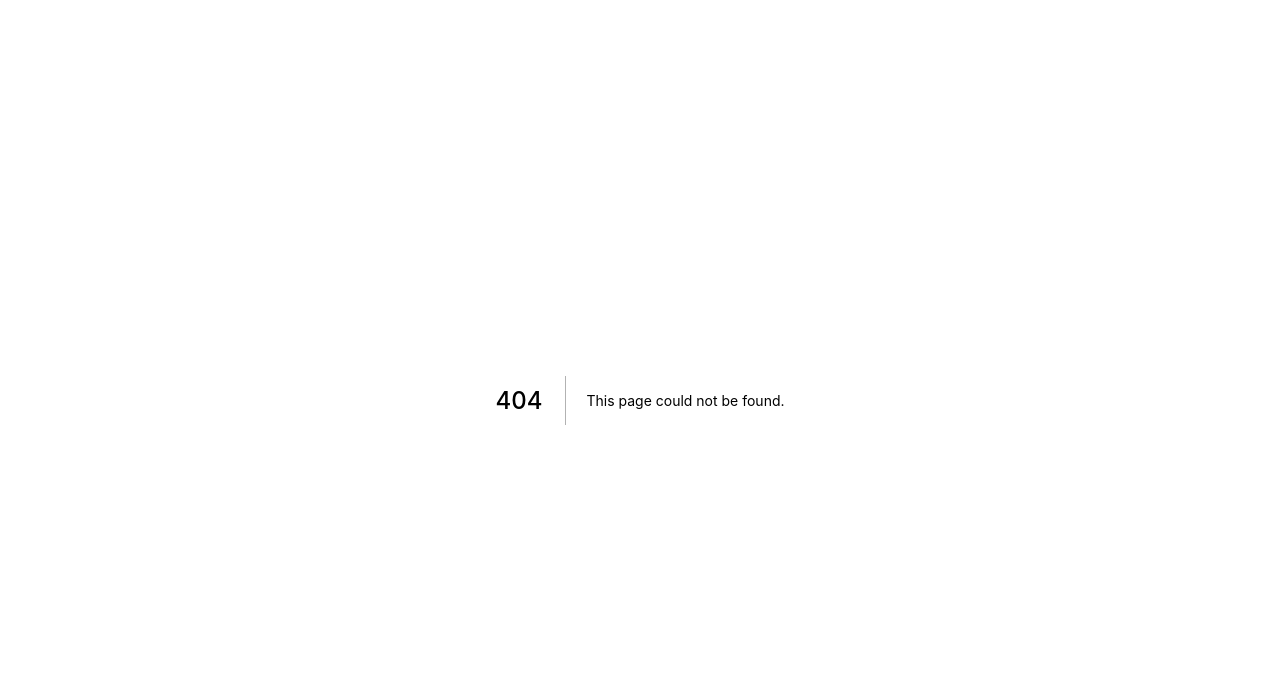
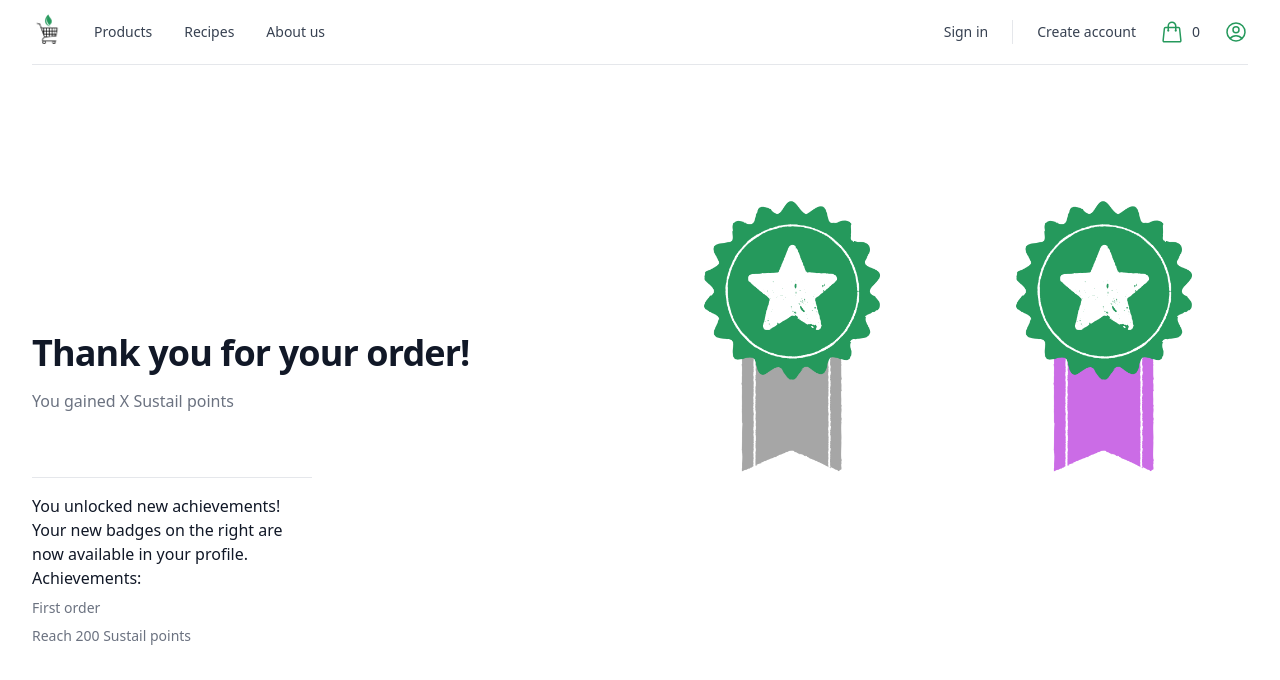
Before and after one commit to Jonas-Grill/sustail, a Next.js app in the folder frontend/: page /afterCheckout in a window 1280 px wide. Before the commit this address had no page. Shown: the top 680 px of the page. Built offline with nearby package versions, Linux system fonts and the light colour scheme.

Commit message:
small changes and afterCheckout page

```diff
--- a/frontend/pages/aboutUs.tsx
+++ b/frontend/pages/aboutUs.tsx
@@ -1,12 +1,12 @@
 import Navbar from "../components/Navbar";
 
 const features = [
-    {name: 'Transparency', description: 'description'},
-    {name: 'Sustainability', description: 'description'},
-    {name: 'Support', description: 'description'},
-    {name: 'Fair Trade', description: 'description'},
-    {name: 'Flexibility', description: 'description'},
-    {name: 'Community', description: 'description'},
+    {name: 'Transparency', description: 'Our algorithm and all information is transparently provided to customers'},
+    {name: 'Sustainability', description: 'We love sustainability and want to change the world to the better'},
+    {name: 'Support', description: 'We support local farmers by providing an easy platform'},
+    {name: 'Fair Trade', description: 'We are against low prices that are not possible to provide by sustainable farmers'},
+    {name: 'Flexibility', description: 'Everyone can join and learn'},
+    {name: 'Community', description: 'We love our community and want to grow day by day'},
 ]
 
 export default function AboutUs() {
@@ -40,21 +40,6 @@ export default function AboutUs() {
                                 alt="Walnut card tray with white powder coated steel divider and 3 punchout holes."
                                 className="rounded-lg bg-gray-100"
                             />
-                            <img
-                                src="/Sustail.png"
-                                alt="Top down view of walnut card tray with embedded magnets and card groove."
-                                className="rounded-lg bg-gray-100"
-                            />
-                            <img
-                                src="/Sustail.png"
-                                alt="Side of walnut card tray with card groove and recessed card area."
-                                className="rounded-lg bg-gray-100"
-                            />
-                            <img
-                                src="/Sustail.png"
-                                alt="Walnut card tray filled with cards and card angled in dedicated groove."
-                                className="rounded-lg bg-gray-100"
-                            />
                         </div>
                     </div>
                 </div>
--- /dev/null
+++ b/frontend/pages/afterCheckout.tsx
@@ -0,0 +1,53 @@
+import Navbar from "../components/Navbar";
+
+const features = [
+    {name: 'Transparency', description: 'description'},
+    {name: 'Sustainability', description: 'description'},
+    {name: 'Support', description: 'description'},
+    {name: 'Fair Trade', description: 'description'},
+    {name: 'Flexibility', description: 'description'},
+    {name: 'Community', description: 'description'},
+]
+
+export default function AfterCheckout() {
+    return (
+        <div className="flex-col">
+            <Navbar/>
+            <div className="bg-white">
+                {/* Text */}
+                <div className="bg-white">
+                    <div
+                        className="mx-auto grid max-w-2xl grid-cols-1 items-center gap-y-16 gap-x-8 py-24 px-4 sm:px-6 sm:py-32 lg:max-w-7xl lg:grid-cols-2 lg:px-8">
+                        <div>
+                            <h2 className="text-3xl font-bold tracking-tight text-gray-900 sm:text-4xl">Thank you for your order!</h2>
+                            <p className="mt-4 text-gray-500">
+                                You gained X Sustail points
+                            </p>
+
+                            <dl className="mt-16 grid grid-cols-1 gap-x-6 gap-y-10 sm:grid-cols-2 sm:gap-y-16 lg:gap-x-8">
+
+                                    <div className="border-t border-gray-200 pt-4">
+                                        <dt className="font-medium text-gray-900">You unlocked new achievements! Your new badges on the right are now available in your profile. Achievements:</dt>
+                                        <dd className="mt-2 text-sm text-gray-500">First order</dd>
+                                        <dd className="mt-2 text-sm text-gray-500">Reach 200 Sustail points</dd>
+                                    </div>
+                            </dl>
+                        </div>
+                        <div className="grid grid-cols-2 grid-rows-2 gap-4 sm:gap-6 lg:gap-8">
+                            <img
+                                src="/3.png"
+                                alt="Badge 3"
+                                className="rounded-lg bg-gray-100"
+                            />
+                            <img
+                                src="/4.png"
+                                alt="Badge 4"
+                                className="rounded-lg bg-gray-100"
+                            />
+                        </div>
+                    </div>
+                </div>
+            </div>
+        </div>
+    )
+}
--- a/frontend/pages/cart.tsx
+++ b/frontend/pages/cart.tsx
@@ -79,13 +79,18 @@ export default function Cart() {
                         <div></div>
                         <div></div>
                         <div></div>
-                        <div><p className=" text-gray-900"> Shipping Price</p>
-                            <p className=" text-gray-900"> Total Price</p></div>
-                        <div><p className="font-bold text-gray-900">9.99$</p>
-                            <p className="font-bold text-gray-900">37.99$</p>
-                            <Link href="/checkout"  type="button"
-                                    className="inline-block px-6 py-2.5 bg-sustail text-white font-medium text-xs leading-tight uppercase rounded shadow-md hover:bg-sustail-dark hover:shadow-lg focus:bg-blue-700 focus:shadow-lg focus:outline-none focus:ring-0 active:bg-blue-800 active:shadow-lg transition duration-150 ease-in-out">Checkout
-                             </Link>
+                        <div>
+                            <p className=" text-gray-900">Shipping Price</p>
+                            <p className=" text-gray-900">Total Price</p>
+                        </div>
+                        <div>
+                            <p className="font-bold text-gray-900">9.99$</p>
+                            <p className="font-bold text-gray-900 mb-2">37.99$</p>
+                            <Link href="/checkout">
+                                <a className="inline-block rounded-md border border-transparent bg-sustail py-3 px-8 text-center font-medium text-white hover:bg-sustail-dark">
+                                    Checkout
+                                </a>
+                            </Link>
                         </div>
                     </div>
 
--- a/frontend/pages/checkout.tsx
+++ b/frontend/pages/checkout.tsx
@@ -1,6 +1,7 @@
 import Navbar from "../components/Navbar";
 import {GlobeEuropeAfricaIcon} from '@heroicons/react/20/solid';
 import React from "react";
+import Link from "next/link";
 
 const products = [
     {
@@ -135,12 +136,11 @@ export default function Checkout() {
                                 </div>
                             </li>
                             <div>
-                                <button
-                                    type="submit"
-                                    className="group m-6 w-auto justify-center rounded-md border border-transparent bg-sustail py-2 px-6 text-3xl font-medium text-white hover:bg-sustail-dark focus:outline-none focus:ring-2 focus:ring-sustail focus:ring-offset-2"
-                                >
-                                    Pay now
-                                </button>
+                                <Link href="/afterCheckout">
+                                    <a className="mt-3 inline-block rounded-md border border-transparent bg-sustail py-3 px-8 text-center font-medium text-white hover:bg-sustail-dark">
+                                        Pay now
+                                    </a>
+                                </Link>
                             </div>
                         </div>
 
--- a/frontend/pages/index.tsx
+++ b/frontend/pages/index.tsx
@@ -66,7 +66,23 @@ export default function Home() {
                                                 <div
                                                     className="h-64 w-44 overflow-hidden bg-sustail rounded-lg sm:opacity-0 lg:opacity-100">
                                                     <img
-                                                        src="https://uxwing.com/wp-content/themes/uxwing/download/sport-and-awards/achievement-award-medal-icon.svg"
+                                                        src="/3.png"
+                                                        alt=""
+                                                        className="h-full w-full object-cover object-center"
+                                                    />
+                                                </div>
+                                                <div className="h-64 w-44 overflow-hidden bg-sustail rounded-lg">
+                                                    <img
+                                                        src="/4.png"
+                                                        alt=""
+                                                        className="h-full w-full object-cover object-center"
+                                                    />
+                                                </div>
+                                            </div>
+                                            <div className="grid flex-shrink-0 grid-cols-1 gap-y-6 lg:gap-y-8">
+                                                <div className="h-64 w-44 overflow-hidden bg-sustail rounded-lg">
+                                                    <img
+                                                        src="/5.png"
                                                         alt=""
                                                         className="h-full w-full object-cover object-center"
                                                     />
@@ -78,25 +94,9 @@ export default function Home() {
                                                         className="h-full w-full object-cover object-center"
                                                     />
                                                 </div>
-                                            </div>
-                                            <div className="grid flex-shrink-0 grid-cols-1 gap-y-6 lg:gap-y-8">
                                                 <div className="h-64 w-44 overflow-hidden bg-sustail rounded-lg">
                                                     <img
-                                                        src="/Instagram-Logo.wine.svg"
-                                                        alt=""
-                                                        className="h-full w-full object-cover object-center"
-                                                    />
-                                                </div>
-                                                <div className="h-64 w-44 overflow-hidden bg-sustail rounded-lg">
-                                                    <img
-                                                        src="https://uxwing.com/wp-content/themes/uxwing/download/sport-and-awards/achievement-award-medal-icon.svg"
-                                                        alt=""
-                                                        className="h-full w-full object-cover object-center"
-                                                    />
-                                                </div>
-                                                <div className="h-64 w-44 overflow-hidden bg-sustail rounded-lg">
-                                                    <img
-                                                        src="/Instagram-Logo.wine.svg"
+                                                        src="/6.png"
                                                         alt=""
                                                         className="h-full w-full object-cover object-center"
                                                     />
@@ -105,14 +105,14 @@ export default function Home() {
                                             <div className="grid flex-shrink-0 grid-cols-1 gap-y-6 lg:gap-y-8">
                                                 <div className="h-64 w-44 overflow-hidden bg-sustail rounded-lg">
                                                     <img
-                                                        src="https://uxwing.com/wp-content/themes/uxwing/download/sport-and-awards/achievement-award-medal-icon.svg"
+                                                        src="/5.png"
                                                         alt=""
                                                         className="h-full w-full object-cover object-center"
                                                     />
                                                 </div>
                                                 <div className="h-64 w-44 overflow-hidden bg-sustail rounded-lg">
                                                     <img
-                                                        src="/Instagram-Logo.wine.svg"
+                                                        src="/4.png"
                                                         alt=""
                                                         className="h-full w-full object-cover object-center"
                                                     />
@@ -121,7 +121,7 @@ export default function Home() {
                                         </div>
                                     </div>
                                 </div>
-                                <Link href="#">
+                                <Link href="/register">
                                     <a className="inline-block rounded-md border border-transparent bg-sustail py-3 px-8 text-center font-medium text-white hover:bg-sustail-dark">
                                         Create your account
                                     </a>
```
